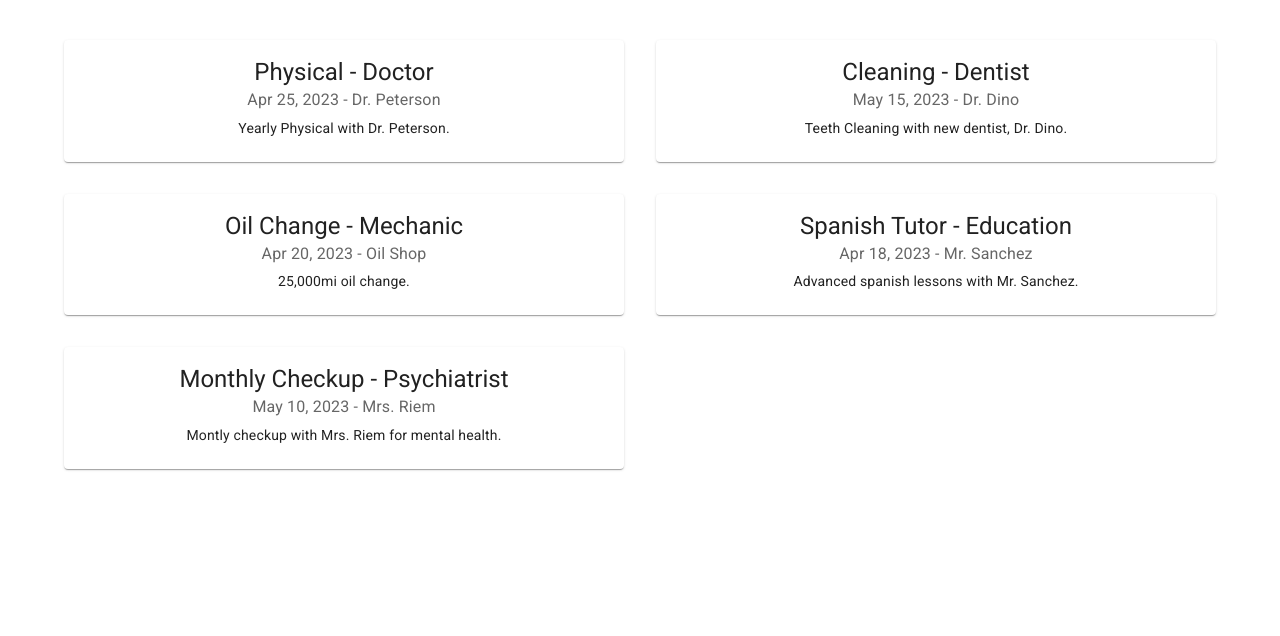
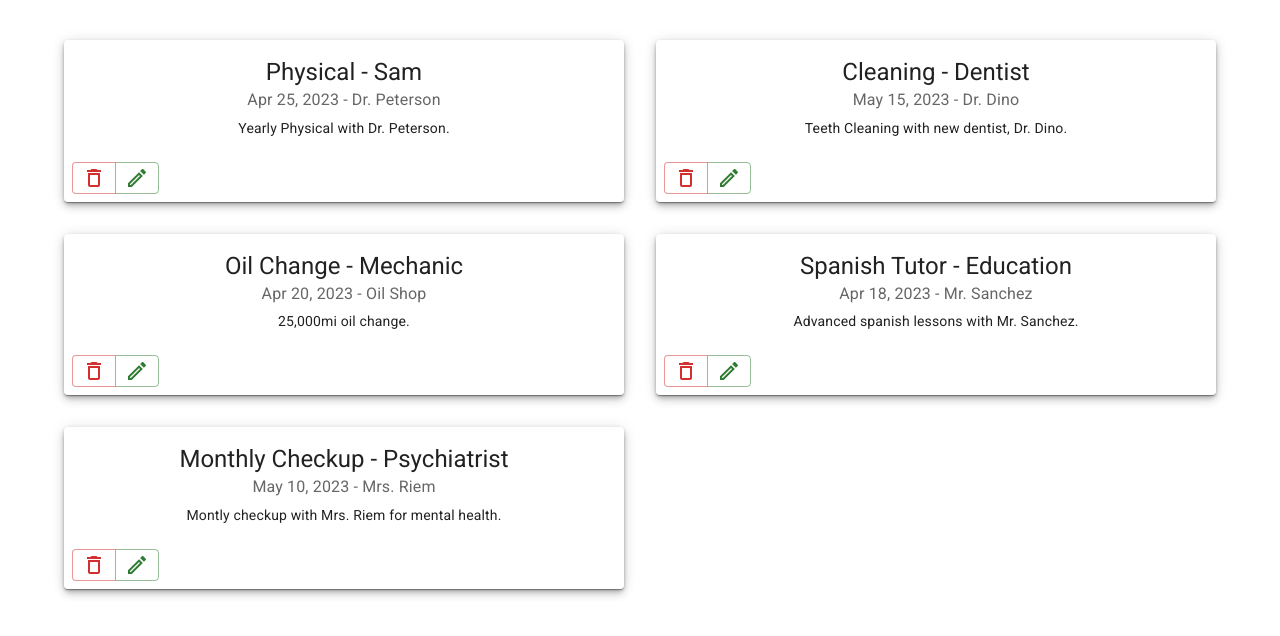
Before and after one commit to miguellopez-dev/appointMe, a React (Create React App) app: page / in a window 1280 px wide. Shown: the top 636 px of the page. Built offline with nearby package versions, Linux system fonts and the light colour scheme.

Commit message:
AppointmentCard Design

```diff
--- a/src/app/shared/APPOINTMENTS.js
+++ b/src/app/shared/APPOINTMENTS.js
@@ -1,7 +1,7 @@
 export const APPOINTMENTS = [
     {
         id: 0,
-        type: 'Doctor',
+        type: 'Sam',
         name: 'Dr. Peterson',
         title: 'Physical',
         description: 'Yearly Physical with Dr. Peterson.',
--- a/src/features/appointment/AppointmentCard.js
+++ b/src/features/appointment/AppointmentCard.js
@@ -1,11 +1,13 @@
-import { Button, Card, CardContent, CardActions, Typography } from "@mui/material";
+import { Button, ButtonGroup, Card, CardContent, CardActions, Typography, Paper } from "@mui/material";
+import DeleteOutlineOutlinedIcon from '@mui/icons-material/DeleteOutlineOutlined';
+import CreateOutlinedIcon from '@mui/icons-material/CreateOutlined';
 import { formatDate } from "../../utils/formatDate";
 
 const AppointmentCard = ({ appointment }) => {
     const { type, name, title, description, date } = appointment;
 
     return (
-
+        <Paper elevation={5}>
             <Card>
                 <CardContent>
                     <Typography variant='h5'>
@@ -18,7 +20,18 @@ const AppointmentCard = ({ appointment }) => {
                         {description}
                     </Typography>
                 </CardContent>
+                <CardActions>
+                    <ButtonGroup variant='outlined' size='small' aria-label='small button group'>
+                        <Button color='error'>
+                            <DeleteOutlineOutlinedIcon />
+                        </Button>
+                        <Button color='success'>
+                            <CreateOutlinedIcon />
+                        </Button>
+                    </ButtonGroup>
+                </CardActions>
             </Card>
+        </Paper>
     );
 }
 
```
Lines whose indentation alone changed are shown as unchanged.
